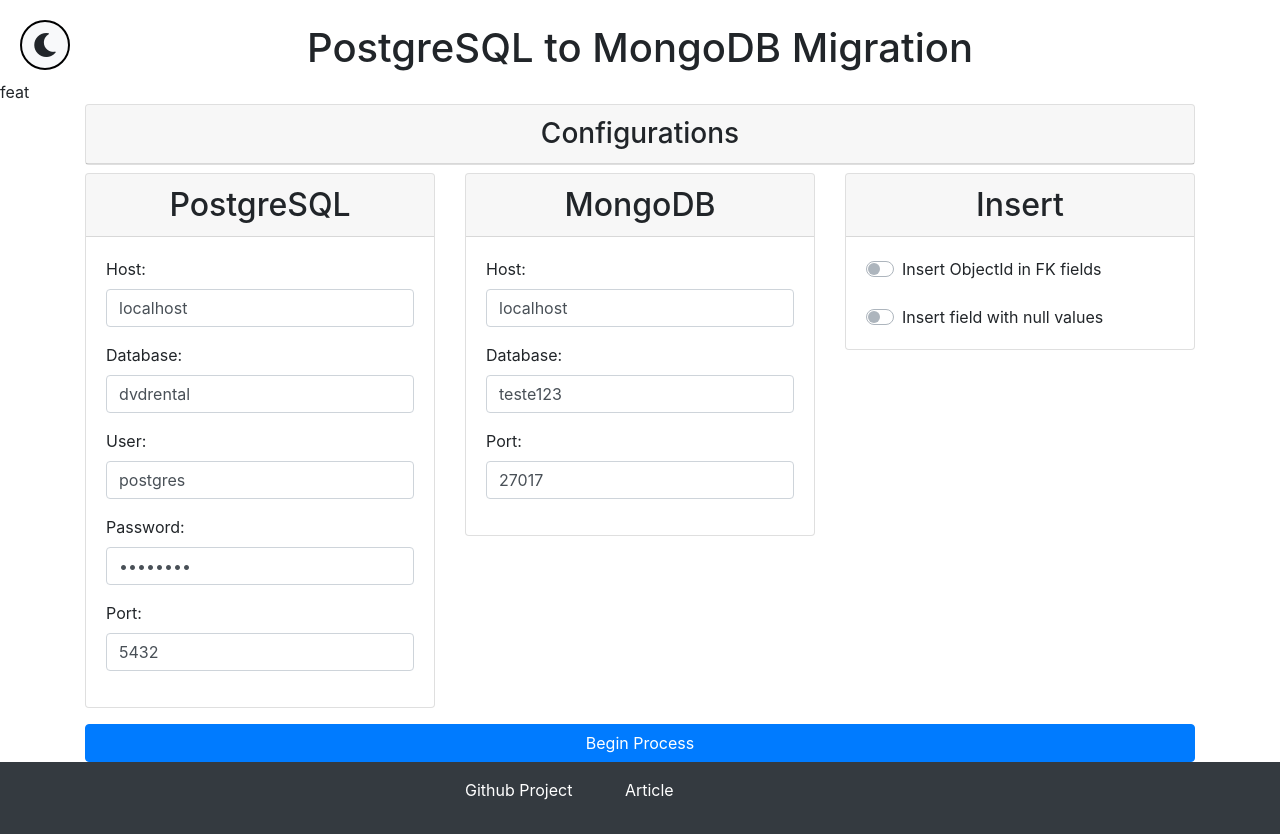
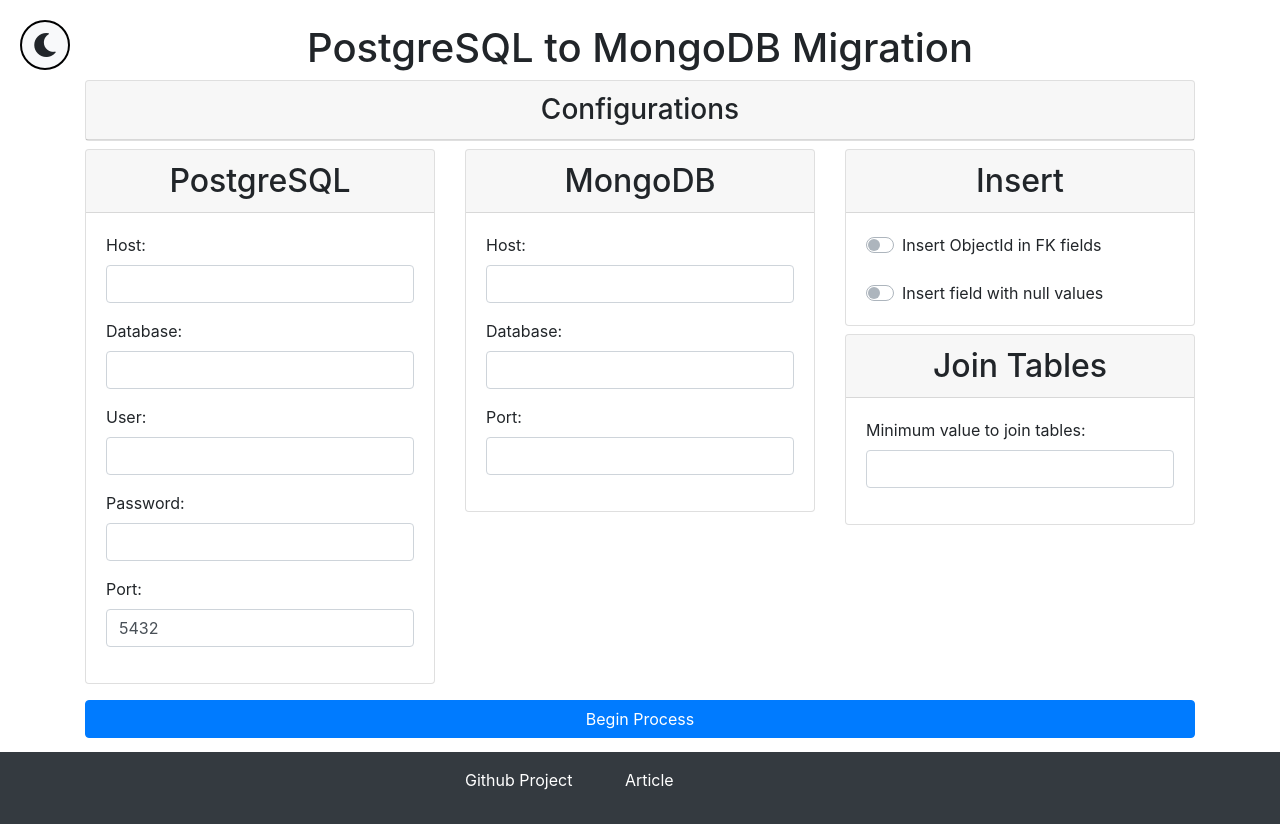
Before and after one commit to ttainam/Rel2Doc-Demo-SBBD, a Python web app: template templates/migration/index.html in a window 1280 px wide. Run offline with Jinja, Linux system fonts and the light colour scheme; the template is opened without the code that fills it, so the values that code supplies are empty; some libraries are stand-ins or nearby versions.

Commit message:
fix: add JOIN_TABLES_PARAM

```diff
--- a/pyFiles/config_template.py
+++ b/pyFiles/config_template.py
@@ -20,3 +20,5 @@
 # Insere os campos com valores null
 # Por conceito: bancos NoSQL não deveriam inserir valores não significativos.
 INSERT_NULL_FIELDS = INSERT_NULL_FIELDS_VALUE
+
+JOIN_TABLES_PARAM = JOIN_TABLES_PARAM_VALUE
--- a/pyFiles/join_tables.py
+++ b/pyFiles/join_tables.py
@@ -1,6 +1,6 @@
 import psycopg2
 import traceback
-from config import PG_CONFIG
+from config import PG_CONFIG, JOIN_TABLES_VALUE
 from utils import busca_quantidades_colunas, busca_todas_tabelas_postgress, busca_qtde_campo_pk, busca_quantidades_referencias, busca_tabelas_pk_joins
 
 
@@ -19,7 +19,7 @@
 
             if num_foreign_keys == 2 and num_references_keys == 0:
                 colunas_nao_pk -= num_foreign_keys
-                if colunas_nao_pk < 1:
+                if colunas_nao_pk < JOIN_TABLES_PARAM:
                     referenciadas = busca_tabelas_pk_joins(pg_connection, table)
                     join_tables.append([table] + referenciadas)
         return join_tables
--- a/templates/migration/index.html
+++ b/templates/migration/index.html
@@ -13,7 +13,7 @@
 <h1 style="display: flex; justify-content: center">PostgreSQL to MongoDB Migration</h1>
 <button id="toggle-dark-mode" class="btn btn-light mode-toggle-btn" onclick="toggleMode()">
     <i id="mode-icon" class="fas fa-moon"></i>
-</button>feat
+</button>
 <body class="mt-4" id="body-insert">
 <div class="container" id="container-insert">
     <div class="row">
@@ -31,19 +31,19 @@
                     <div class="card-body">
                         <div class="form-group">
                             <label for="pg_host">Host:</label>
-                            <input type="text" id="pg_host" name="pg_host" class="form-control" value="localhost">
+                            <input type="text" id="pg_host" name="pg_host" class="form-control" value="">
                         </div>
                         <div class="form-group">
                             <label for="pg_dbname">Database:</label>
-                            <input type="text" id="pg_dbname" name="pg_dbname" class="form-control" value="dvdrental">
+                            <input type="text" id="pg_dbname" name="pg_dbname" class="form-control" value="">
                         </div>
                         <div class="form-group">
                             <label for="pg_user">User:</label>
-                            <input type="text" id="pg_user" name="pg_user" class="form-control" value="postgres">
+                            <input type="text" id="pg_user" name="pg_user" class="form-control" value="">
                         </div>
                         <div class="form-group">
                             <label for="pg_password">Password:</label>
-                            <input type="password" id="pg_password" name="pg_password" class="form-control" value="postgres">
+                            <input type="password" id="pg_password" name="pg_password" class="form-control" value="">
                         </div>
                         <div class="form-group">
                             <label for="pg_port">Port:</label>
@@ -58,15 +58,15 @@
                     <div class="card-body">
                         <div class="form-group">
                             <label for="mongo_host">Host:</label>
-                            <input type="text" id="mongo_host" name="mongo_host" class="form-control" value="localhost">
+                            <input type="text" id="mongo_host" name="mongo_host" class="form-control" value="">
                         </div>
                         <div class="form-group">
                             <label for="mongo_dbname">Database:</label>
-                            <input type="text" id="mongo_dbname" name="mongo_dbname" class="form-control" value="teste123">
+                            <input type="text" id="mongo_dbname" name="mongo_dbname" class="form-control" value="">
                         </div>
                         <div class="form-group">
                             <label for="mongo_port">Port:</label>
-                            <input type="number" id="mongo_port" name="mongo_port" class="form-control" value="27017">
+                            <input type="number" id="mongo_port" name="mongo_port" class="form-control" value="">
                         </div>
                     </div>
                 </div>
@@ -83,6 +83,15 @@
                         <div class="custom-control custom-switch">
                             <input type="checkbox" class="custom-control-input" id="insert_null_fields" name="insert_null_fields">
                             <label class="custom-control-label" for="insert_null_fields">Insert field with null values</label>
+                        </div>
+                    </div>
+                </div>
+                <div class="card mt-2">
+                    <h2 class="card-header" style="display: flex; justify-content: center">Join Tables</h2>
+                    <div class="card-body">
+                        <div class="form-group">
+                            <label for="join_tables_value">Minimum value to join tables:</label>
+                            <input type="number" id="join_tables_value" name="join_tables_value" class="form-control" value="">
                         </div>
                     </div>
                 </div>
@@ -167,7 +176,8 @@
         mongoDbname: document.getElementById("mongo_dbname").value,
         mongoPort: document.getElementById("mongo_port").value,
         insertObjectIdReferences: document.getElementById("insert_object_id").value,
-        insertNullFields: document.getElementById("insert_null_fields").value
+        insertNullFields: document.getElementById("insert_null_fields").value,
+        joinTablesValue: document.getElementById("join_tables_value").value
     }
 
     alert('Iniciando processo de migração! Abra o console para acompanhar o progresso!');
```
Also changed, not shown: pyFiles/config.py (deleted, +0 -22 lines), 1 other file.
